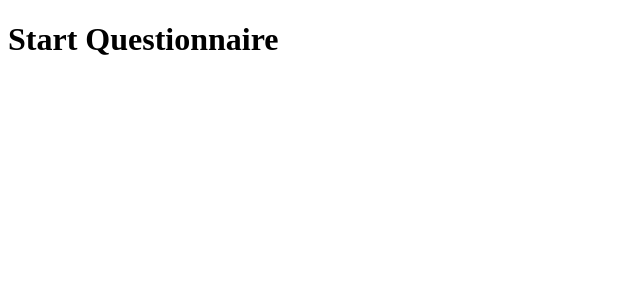
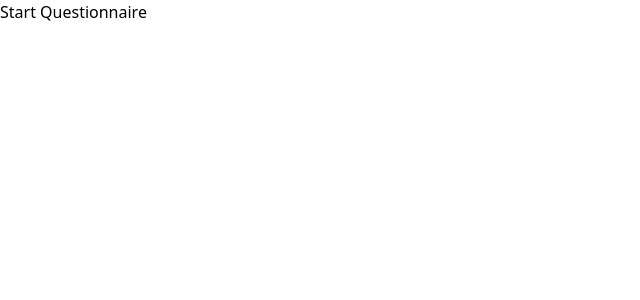
Before and after one commit to marselle13/covid-questionaire, a Vue app: page / in a window 1280 px wide. Shown: the top 300 px of the page, without its empty margins (0-640 px from the left). Built offline with nearby package versions, Linux system fonts and the light colour scheme.

Commit message:
chore: init tailwindcss

```diff
--- a/package.json
+++ b/package.json
@@ -18,9 +18,12 @@
     "@rushstack/eslint-patch": "^1.2.0",
     "@vitejs/plugin-vue": "^4.2.1",
     "@vue/eslint-config-prettier": "^7.1.0",
+    "autoprefixer": "^10.4.14",
     "eslint": "^8.39.0",
     "eslint-plugin-vue": "^9.11.0",
+    "postcss": "^8.4.23",
     "prettier": "^2.8.8",
+    "tailwindcss": "^3.3.2",
     "vite": "^4.3.4"
   }
 }
--- /dev/null
+++ b/postcss.config.js
@@ -0,0 +1,7 @@
+module.exports = {
+  purge: ['./index.html', './src/**/*.{vue,js,ts,jsx,tsx}'],
+  plugins: {
+    tailwindcss: {},
+    autoprefixer: {},
+  },
+}
--- /dev/null
+++ b/src/index.css
@@ -0,0 +1,3 @@
+@tailwind base;
+@tailwind components;
+@tailwind utilities;
--- a/src/main.js
+++ b/src/main.js
@@ -1,6 +1,7 @@
 import { createApp } from 'vue'
 import App from './App.vue'
 import router from '@/router'
+import './index.css'
 
 const app = createApp(App)
 
--- /dev/null
+++ b/tailwind.config.js
@@ -0,0 +1,8 @@
+/** @type {import('tailwindcss').Config} */
+module.exports = {
+  content: [],
+  theme: {
+    extend: {},
+  },
+  plugins: [],
+}
```
Also changed, not shown: 1 other file (tests, documents, lock files or other folders).
